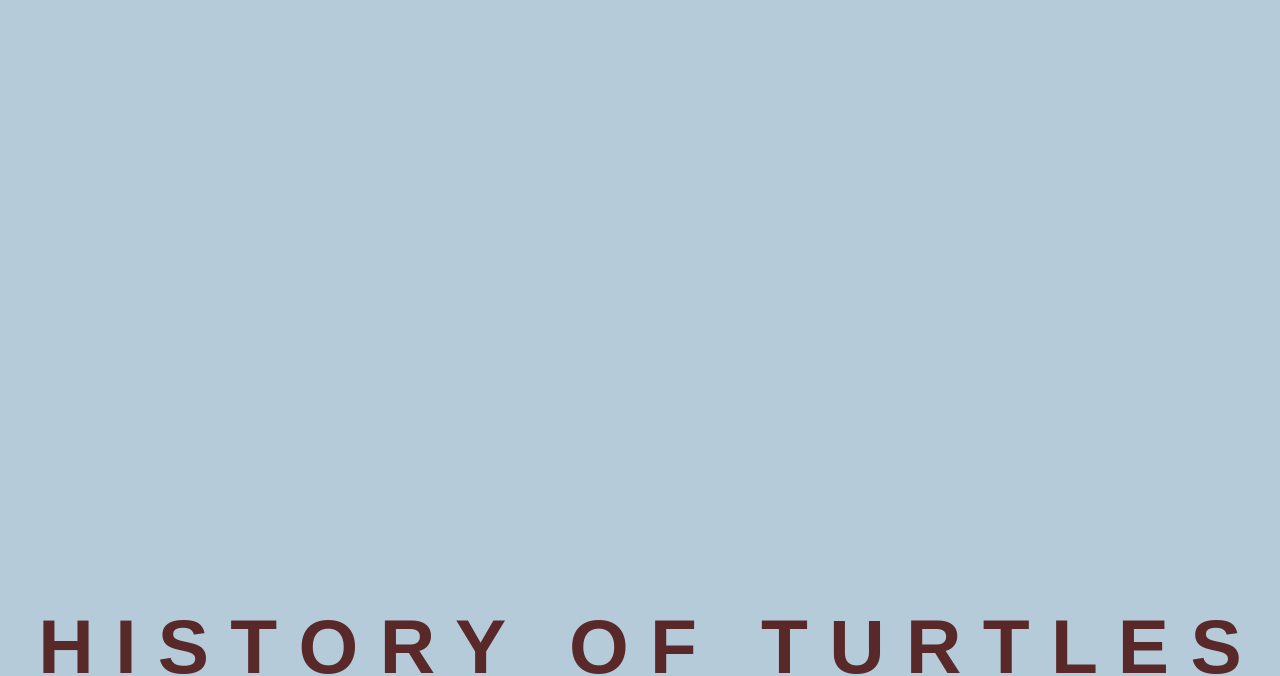
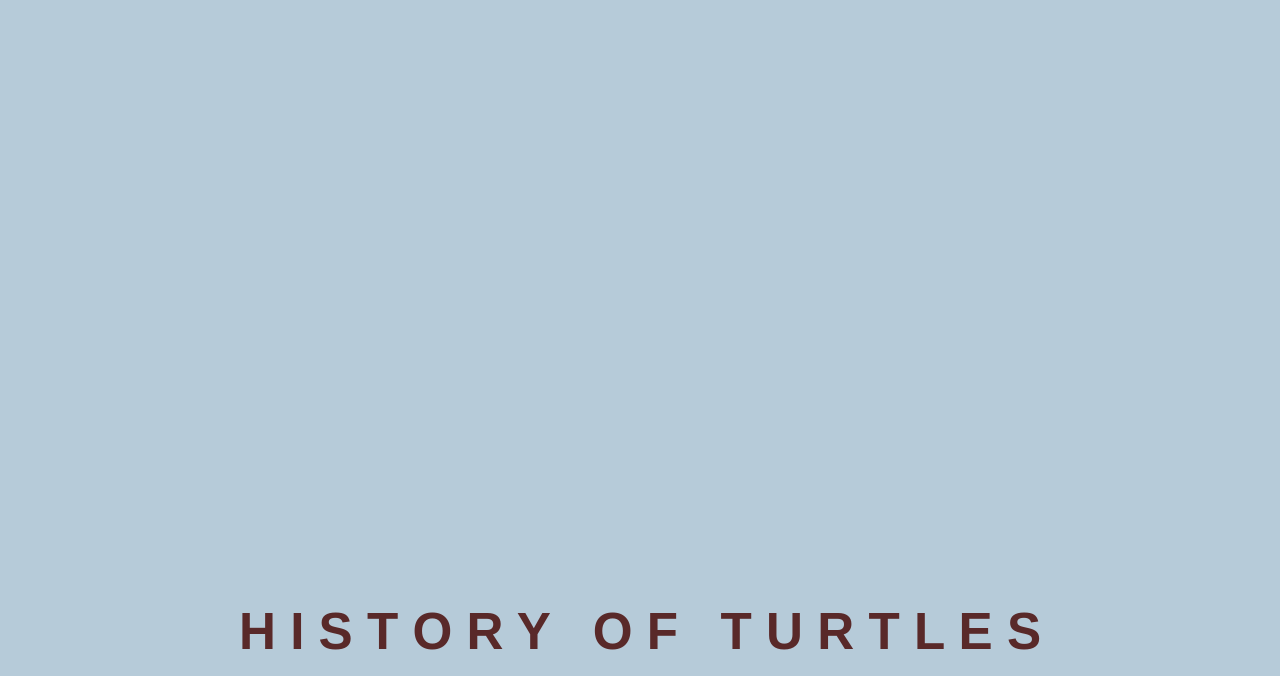
Before and after one commit to graywheeeler/html-training--grawlr, a plain HTML site: page index.html in a window 1280 px wide. Shown: the part 293-969 px from the top of the page. Drawn offline with Linux system fonts and the light colour scheme.

Commit message:
font size

```diff
--- a/training.css
+++ b/training.css
@@ -109,7 +109,7 @@
 .sub-heading {
     text-align: center;
     color:#592929;
-    font-size: 6vw;
+    font-size: 4vw;
     font-weight: bold;
     font-family: Arial, Helvetica, sans-serif;
 }
```
